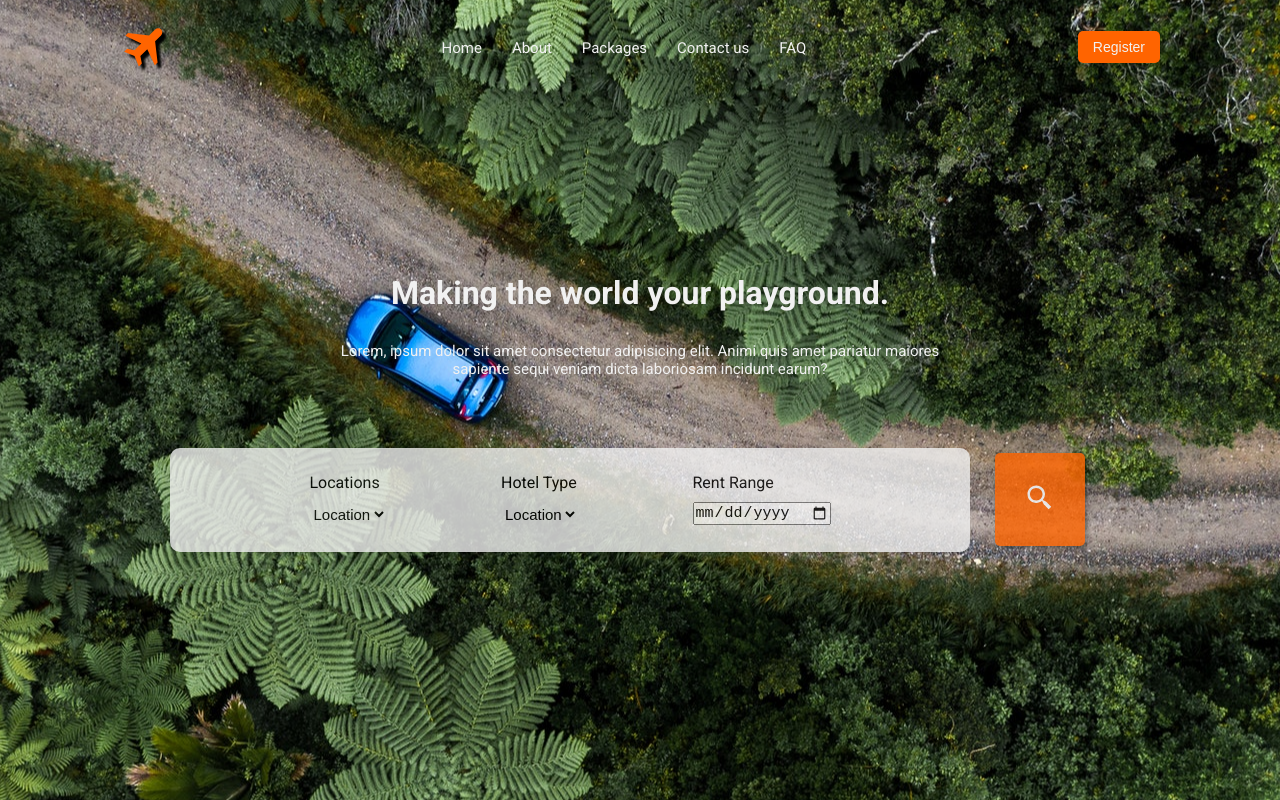
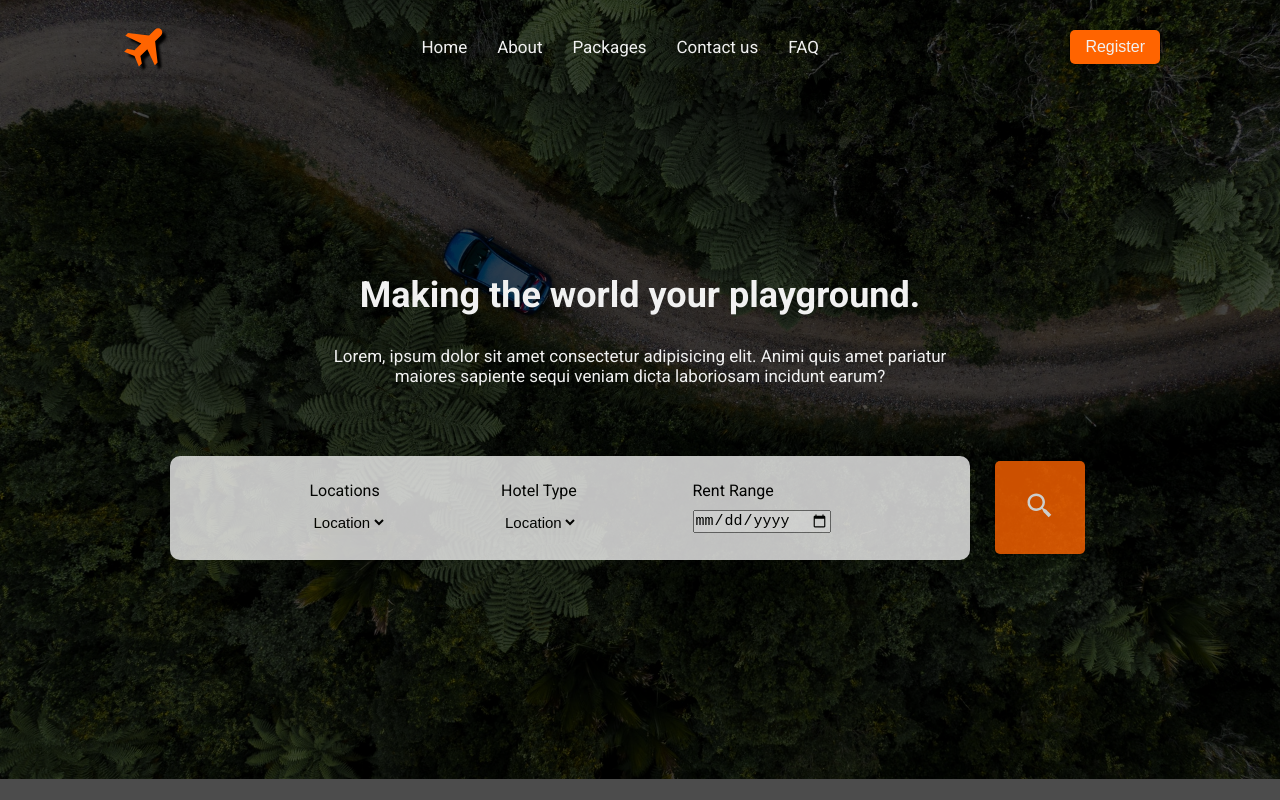
Before and after one commit to gemario/travel, a plain HTML site: page index.html in a window 1280 px wide. Drawn offline with Linux system fonts and the light colour scheme.

Commit message:
updating project

```diff
--- a/style.css
+++ b/style.css
@@ -23,7 +23,12 @@ html {
 
 body {
   font-family: 'Roboto', sans-serif;
-  background: url(assets/background.jpg) no-repeat fixed center;
+  background: rgba(0, 0, 0, 0.7) url(assets/background.jpg);
+  height: 100%;
+  background-position: center;
+  background-repeat: no-repeat;
+  background-size: cover;
+  background-blend-mode: darken;
   color: var(--color-text);
   max-width: 1080px;
   margin: 0 auto;
@@ -47,7 +52,7 @@ header ul {
 }
 
 header ul li a {
-  font-size: 15px;
+  font-size: 17px;
   color: var(--color-text);
   text-decoration: none;
   transition: 0.4s;
@@ -71,6 +76,7 @@ button {
 button a {
   color: var(--color-text);
   font-weight: 500;
+  font-size: 16px;
 }
 
 main {
@@ -92,7 +98,11 @@ main {
   padding-top: 30px;
   color: var(--color-text);
   font-weight: 400;
-  font-size: 15px;
+  font-size: 17px;
+}
+
+h1 {
+  font-size: 36px;
 }
 
 .title h4 {
@@ -218,6 +228,7 @@ input {
   .btn::after {
     content: 'Pesquisar';
     color: var(--color-text);
+    font-size: 17px;
   }
 
   .btn img {
```
